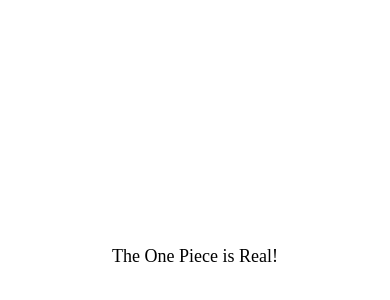
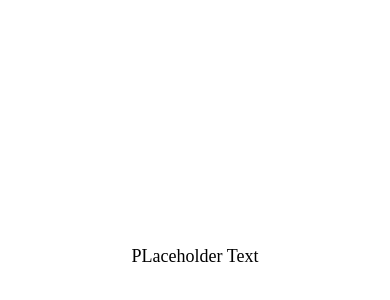
Before and after one commit to JeanProvost/ChuckIt, a React Native app: screen / in a window 390 px wide. Shown: the part 166-466 px from the top of the page. Built offline with nearby package versions, Linux system fonts and the light colour scheme.

Commit message:
Changing Placeholder text

```diff
--- a/App.js
+++ b/App.js
@@ -16,7 +16,7 @@ export default function App() {
         alignItems: "center",
       }}
     >
-      <AppText>The One Piece is Real!</AppText>
+      <AppText>PLaceholder Text</AppText>
     </View>
   );
 }
```
